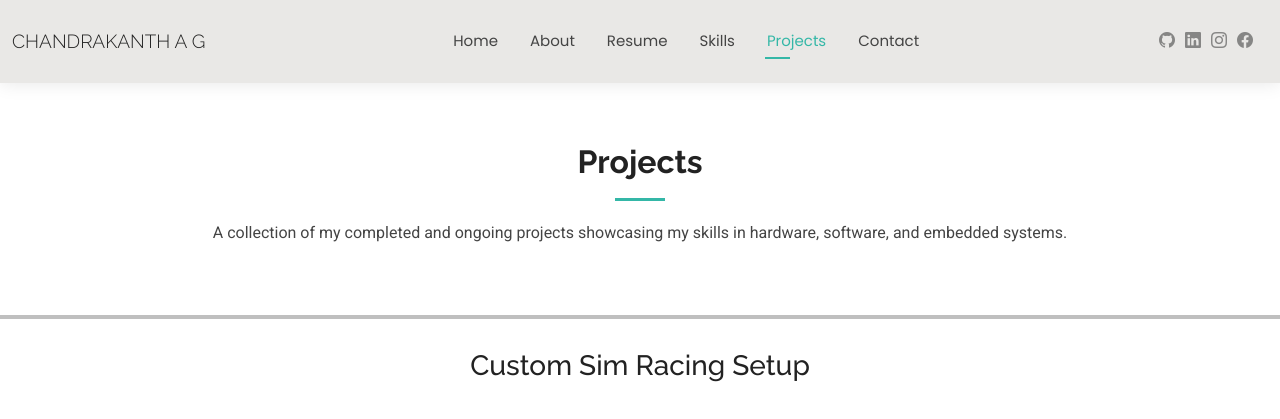
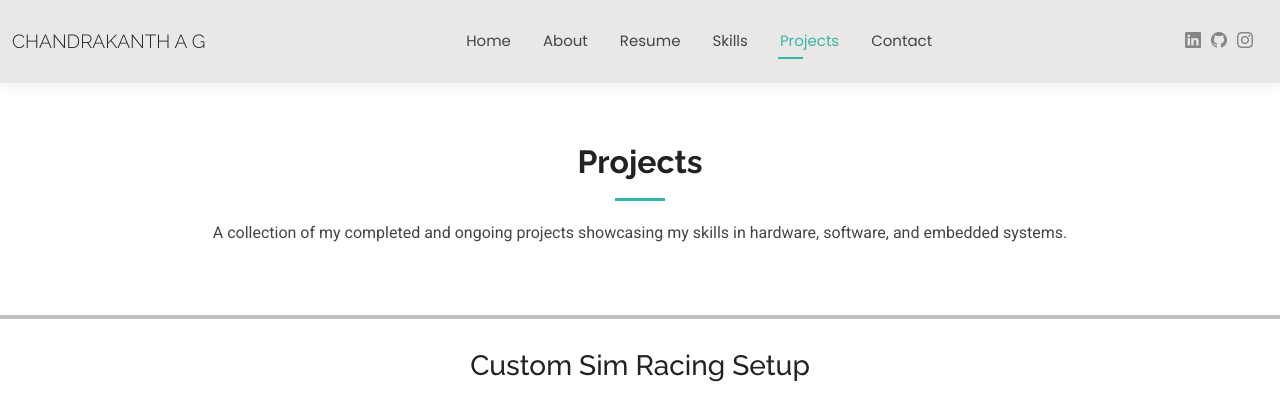
Before and after one commit to chandrakanthag/CHANDRAKANTH-A-G, a plain HTML site: page Projects.html in a window 1280 px wide. Shown: the top 419 px of the page. Drawn offline with Linux system fonts and the light colour scheme.

```diff
--- a/Projects.html
+++ b/Projects.html
@@ -54,10 +54,10 @@
 
       <div class="header-social-links">
         <!--<a href=""><i class="bi bi-twitter-x"></i></a> -->
+        <a href="http://www.linkedin.com/in/chandrakanth-a-g"><i class="bi bi-linkedin"></i></a>
         <a href="https://github.com/chandrakanthag"><i class="bi bi-github"></i></a>
-        <a href="http://www.linkedin.com/in/chandrakanth-a-g"><i class="bi bi-linkedin"></i></a>
         <a href="https://www.instagram.com/vspec_?igsh=YnV3cm5iaHcyaTg2"><i class="bi bi-instagram"></i></a>
-        <a href="https://www.facebook.com/profile.php?id=100009277522802"><i class="bi bi-facebook"></i></a>
+        <!--<a href="https://www.facebook.com/profile.php?id=100009277522802"><i class="bi bi-facebook"></i></a> -->
       </div>
 
     </div>
```
Also changed, not shown: Skills.html (+2 -2 lines), about.html (+2 -2 lines), contact.html (+2 -2 lines), index.html (+2 -2 lines), portfolio-detailss.html (+2 -2 lines), resume.html (+2 -2 lines).
